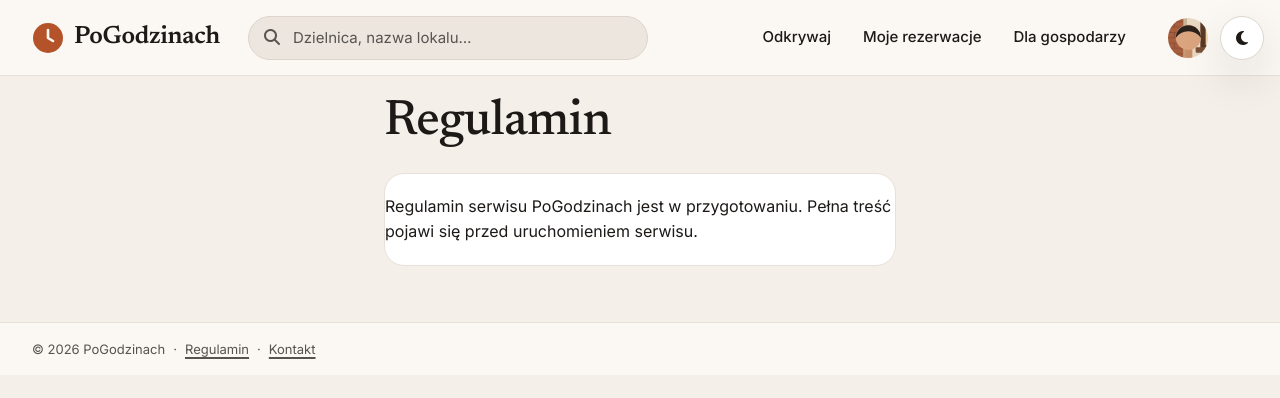
After one commit to JaneckiGit/wdpai-project, a PHP site: page /terms in a window 1280 px wide. The commit adds this page. Shown: the top 398 px of the page. Run offline with PHP 8.4, Linux system fonts and the light colour scheme.

Commit message:
feat: Regulamin page as a placeholder

```diff
--- a/public/index.php
+++ b/public/index.php
@@ -28,6 +28,7 @@ set_error_handler(static function (int $severity, string $message, string $file,
 $routing = new Routing();
 
 $routing->get('/', DefaultController::class, 'index');
+$routing->get('/terms', DefaultController::class, 'terms');
 $routing->get('/login', SecurityController::class, 'login');
 $routing->post('/login', SecurityController::class, 'login');
 $routing->get('/register', SecurityController::class, 'register');
--- /dev/null
+++ b/public/views/terms.html.php
@@ -0,0 +1,11 @@
+<?php require __DIR__ . '/partials/header.html.php'; ?>
+
+<main class="page page--narrow stack">
+    <h1>Regulamin</h1>
+
+    <section class="card panel">
+        <p>Regulamin serwisu PoGodzinach jest w przygotowaniu. Pełna treść pojawi się przed uruchomieniem serwisu.</p>
+    </section>
+</main>
+
+<?php require __DIR__ . '/partials/footer.html.php'; ?>
--- a/src/controllers/DefaultController.php
+++ b/src/controllers/DefaultController.php
@@ -12,6 +12,14 @@ final class DefaultController extends AppController
         $this->redirect('/venues');
     }
 
+    public function terms(): void
+    {
+        $this->render('terms', [
+            'pageTitle' => 'Regulamin – PoGodzinach',
+            'activeNav' => '',
+        ]);
+    }
+
     public function notFound(): void
     {
         $this->render('not-found', [
```
